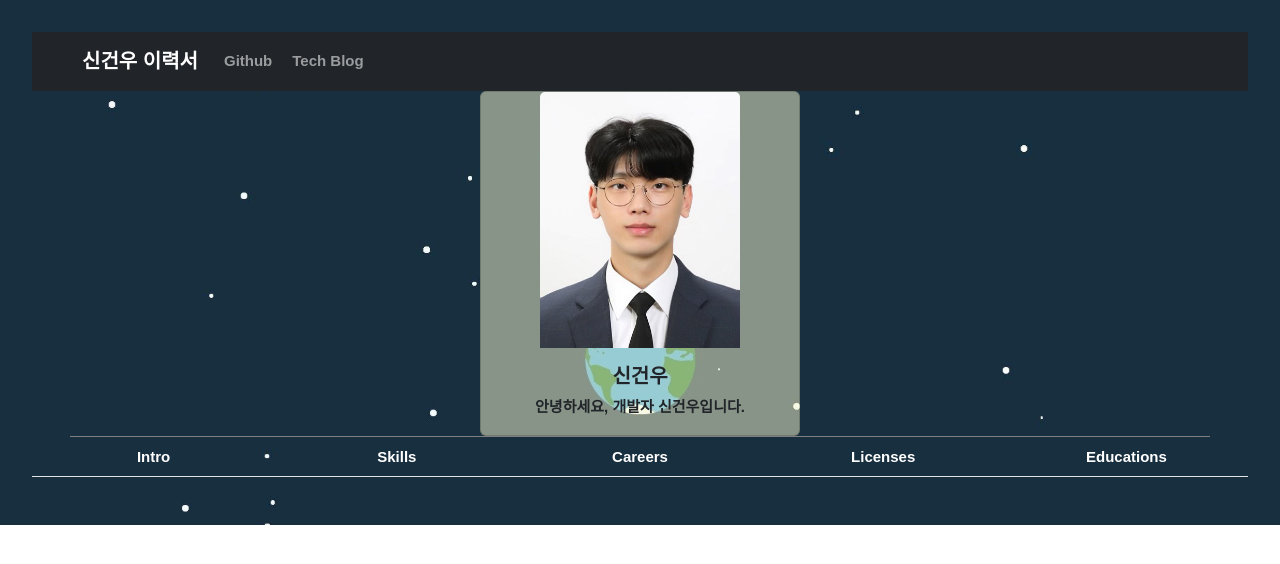
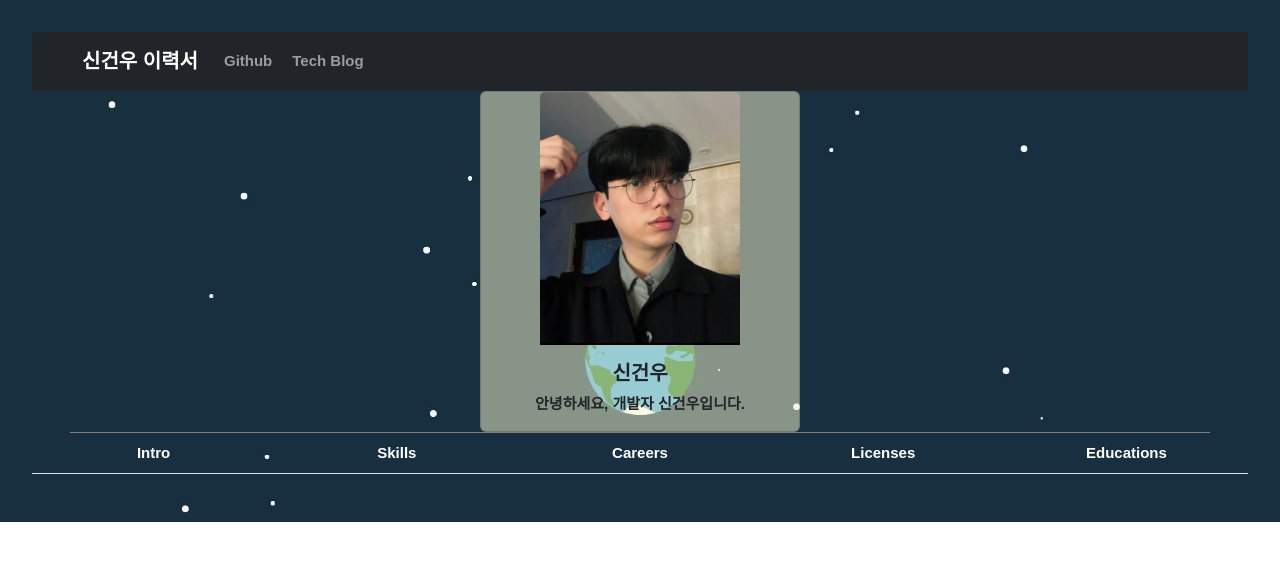
Before and after one commit to spacedustz/Resume, a React (Vite) app in the folder React/: page / in a window 1280 px wide. Shown: the top 564 px of the page. Built offline with nearby package versions, Linux system fonts and the light colour scheme.

Commit message:
Profile 사진 변경

```diff
--- a/React/src/styles/card/ProfileCard.tsx
+++ b/React/src/styles/card/ProfileCard.tsx
@@ -44,7 +44,7 @@ const ProfileCard: React.FC = () => {
     return (
         <CardContainer>
             <MainCard style={{width: '20rem'}}>
-                <Card.Img variant="top" src="../../public/assets/me.png"/>
+                <Card.Img variant="top" src="../../public/assets/me2.png"/>
                 <Card.Body>
                     <Card.Title>신건우</Card.Title>
                     <Card.Text>
```
Also changed, not shown: React/public/assets/me2.png (added).
